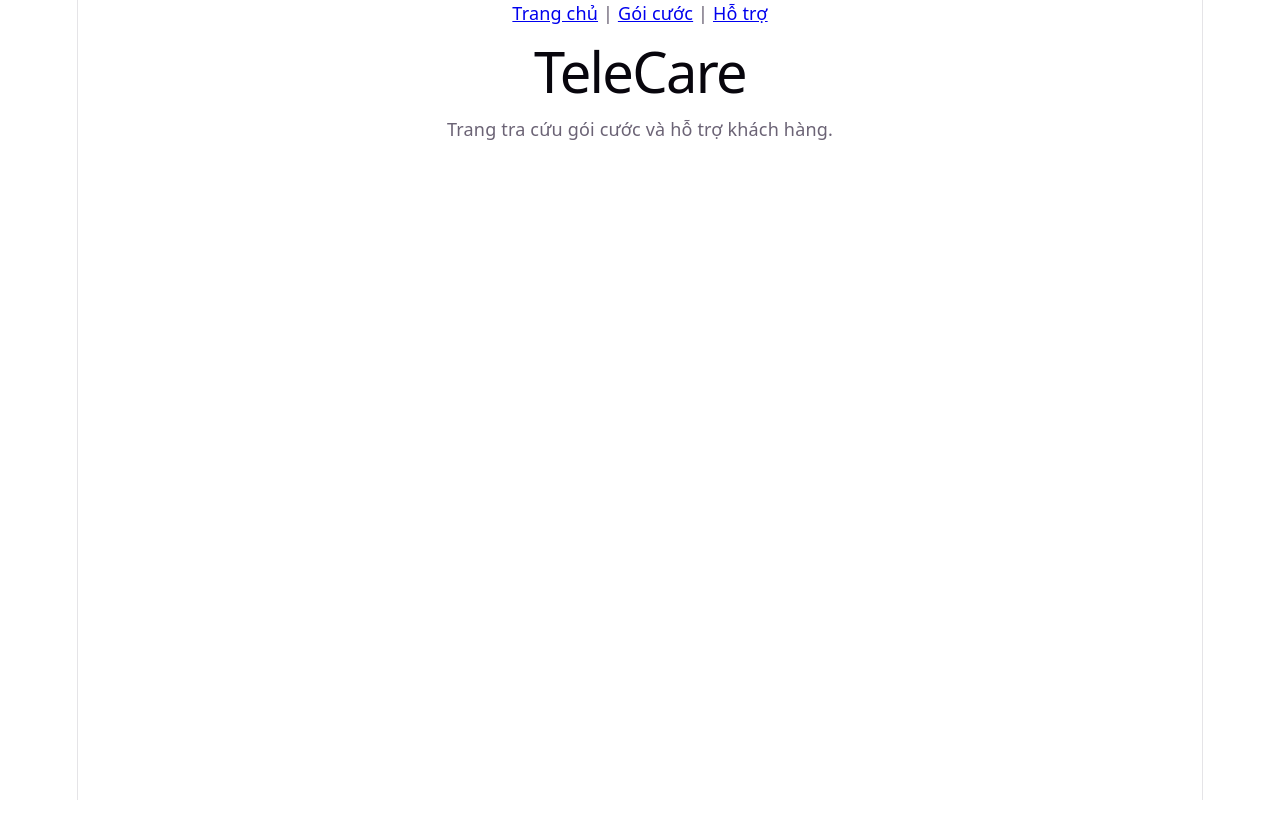
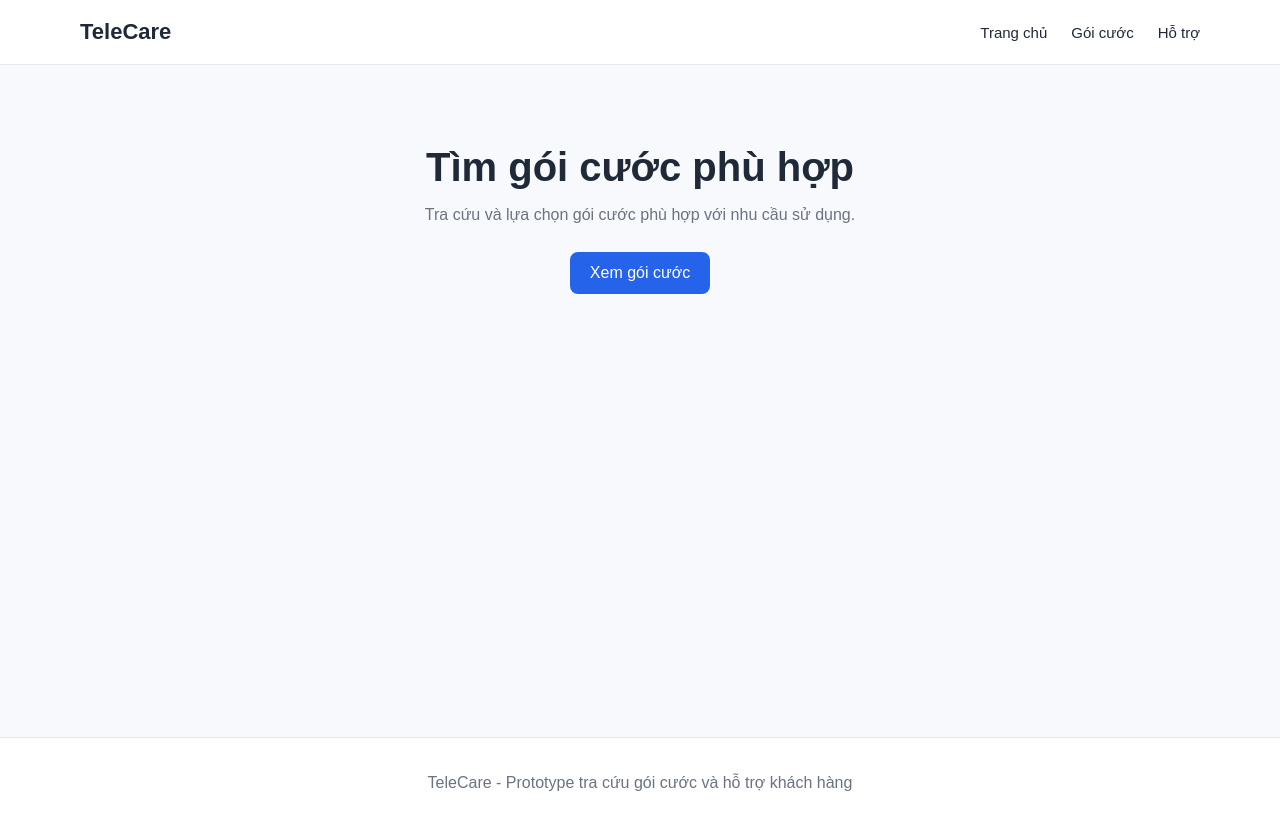
Before and after one commit to dothanhvan1607/TeleCare, a React (Vite) app: page / in a window 1280 px wide. Before the commit the page ends 800 px from the top, so only its background shows below. Built offline with nearby package versions, Linux system fonts and the light colour scheme.

Commit message:
feat: build TeleCare layout and reusable components

```diff
--- a/src/App.tsx
+++ b/src/App.tsx
@@ -1,4 +1,6 @@
-import { Link, Route, Routes } from 'react-router-dom'
+import { Route, Routes } from 'react-router-dom'
+import Header from './components/Header'
+import Footer from './components/Footer'
 import Home from './pages/Home'
 import Packages from './pages/Packages'
 import PackageDetail from './pages/PackageDetail'
@@ -6,20 +8,20 @@ import Support from './pages/Support'
 
 function App() {
   return (
-    <>
-      <nav>
-        <Link to="/">Trang chủ</Link> |{' '}
-        <Link to="/packages">Gói cước</Link> |{' '}
-        <Link to="/support">Hỗ trợ</Link>
-      </nav>
+    <div className="app">
+      <Header />
 
+      <main className="main-content">
         <Routes>
           <Route path="/" element={<Home />} />
           <Route path="/packages" element={<Packages />} />
           <Route path="/packages/:id" element={<PackageDetail />} />
           <Route path="/support" element={<Support />} />
         </Routes>
-    </>
+      </main>
+
+      <Footer />
+    </div>
   )
 }
 
--- a/src/components/Footer.tsx
+++ b/src/components/Footer.tsx
@@ -0,0 +1,11 @@
+function Footer() {
+  return (
+    <footer className="footer">
+      <div className="container">
+        <p>TeleCare - Prototype tra cứu gói cước và hỗ trợ khách hàng</p>
+      </div>
+    </footer>
+  )
+}
+
+export default Footer
--- a/src/components/Header.tsx
+++ b/src/components/Header.tsx
@@ -0,0 +1,21 @@
+import { Link } from 'react-router-dom'
+
+function Header() {
+  return (
+    <header className="header">
+      <div className="container header-inner">
+        <Link to="/" className="logo">
+          TeleCare
+        </Link>
+
+        <nav className="nav">
+          <Link to="/">Trang chủ</Link>
+          <Link to="/packages">Gói cước</Link>
+          <Link to="/support">Hỗ trợ</Link>
+        </nav>
+      </div>
+    </header>
+  )
+}
+
+export default Header
--- a/src/index.css
+++ b/src/index.css
@@ -1,111 +1,99 @@
-:root {
-  --text: #6b6375;
-  --text-h: #08060d;
-  --bg: #fff;
-  --border: #e5e4e7;
-  --code-bg: #f4f3ec;
-  --accent: #aa3bff;
-  --accent-bg: rgba(170, 59, 255, 0.1);
-  --accent-border: rgba(170, 59, 255, 0.5);
-  --social-bg: rgba(244, 243, 236, 0.5);
-  --shadow:
-    rgba(0, 0, 0, 0.1) 0 10px 15px -3px, rgba(0, 0, 0, 0.05) 0 4px 6px -2px;
-
-  --sans: system-ui, 'Segoe UI', Roboto, sans-serif;
-  --heading: system-ui, 'Segoe UI', Roboto, sans-serif;
-  --mono: ui-monospace, Consolas, monospace;
-
-  font: 18px/145% var(--sans);
-  letter-spacing: 0.18px;
-  color-scheme: light dark;
-  color: var(--text);
-  background: var(--bg);
-  font-synthesis: none;
-  text-rendering: optimizeLegibility;
-  -webkit-font-smoothing: antialiased;
-  -moz-osx-font-smoothing: grayscale;
-
-  @media (max-width: 1024px) {
-    font-size: 16px;
-  }
-}
-
-@media (prefers-color-scheme: dark) {
-  :root {
-    --text: #9ca3af;
-    --text-h: #f3f4f6;
-    --bg: #16171d;
-    --border: #2e303a;
-    --code-bg: #1f2028;
-    --accent: #c084fc;
-    --accent-bg: rgba(192, 132, 252, 0.15);
-    --accent-border: rgba(192, 132, 252, 0.5);
-    --social-bg: rgba(47, 48, 58, 0.5);
-    --shadow:
-      rgba(0, 0, 0, 0.4) 0 10px 15px -3px, rgba(0, 0, 0, 0.25) 0 4px 6px -2px;
-  }
-
-  #social .button-icon {
-    filter: invert(1) brightness(2);
-  }
-}
-
-#root {
-  width: 1126px;
-  max-width: 100%;
-  margin: 0 auto;
-  text-align: center;
-  border-inline: 1px solid var(--border);
-  min-height: 100svh;
-  display: flex;
-  flex-direction: column;
+* {
   box-sizing: border-box;
 }
 
 body {
   margin: 0;
+  font-family: Arial, Helvetica, sans-serif;
+  background: #f7f9fc;
+  color: #1f2937;
 }
 
-h1,
-h2 {
-  font-family: var(--heading);
-  font-weight: 500;
-  color: var(--text-h);
+a {
+  color: inherit;
+  text-decoration: none;
 }
 
-h1 {
-  font-size: 56px;
-  letter-spacing: -1.68px;
-  margin: 32px 0;
-  @media (max-width: 1024px) {
-    font-size: 36px;
-    margin: 20px 0;
-  }
-}
-h2 {
-  font-size: 24px;
-  line-height: 118%;
-  letter-spacing: -0.24px;
-  margin: 0 0 8px;
-  @media (max-width: 1024px) {
-    font-size: 20px;
-  }
-}
-p {
-  margin: 0;
+.container {
+  width: min(1120px, calc(100% - 32px));
+  margin: 0 auto;
 }
 
-code,
-.counter {
-  font-family: var(--mono);
-  display: inline-flex;
-  border-radius: 4px;
-  color: var(--text-h);
+.header {
+  background: #ffffff;
+  border-bottom: 1px solid #e5e7eb;
 }
 
-code {
+.header-inner {
+  min-height: 64px;
+  display: flex;
+  align-items: center;
+  justify-content: space-between;
+}
+
+.logo {
+  font-size: 22px;
+  font-weight: 700;
+}
+
+.nav {
+  display: flex;
+  gap: 24px;
+}
+
+.nav a {
   font-size: 15px;
-  line-height: 135%;
-  padding: 4px 8px;
-  background: var(--code-bg);
 }
+
+.nav a:hover {
+  color: #2563eb;
+}
+
+.main-content {
+  min-height: calc(100vh - 128px);
+}
+
+.footer {
+  background: #ffffff;
+  border-top: 1px solid #e5e7eb;
+  padding: 20px 0;
+  text-align: center;
+  color: #6b7280;
+}
+
+.hero {
+  padding: 80px 0;
+  text-align: center;
+}
+
+.hero h1 {
+  margin: 0 0 16px;
+  font-size: 40px;
+}
+
+.hero p {
+  margin-bottom: 28px;
+  color: #6b7280;
+}
+
+.primary-button {
+  display: inline-block;
+  padding: 12px 20px;
+  background: #2563eb;
+  color: white;
+  border-radius: 8px;
+}
+
+.button {
+  padding: 10px 18px;
+  border: none;
+  border-radius: 8px;
+  cursor: pointer;
+}
+
+.package-card {
+  padding: 20px;
+  border: 1px solid #e5e7eb;
+  border-radius: 12px;
+  background: white;
+}
--- a/src/pages/Home.tsx
+++ b/src/pages/Home.tsx
@@ -1,8 +1,19 @@
+import { Link } from 'react-router-dom'
+
 function Home() {
   return (
-    <div>
-      <h1>TeleCare</h1>
-      <p>Trang tra cứu gói cước và hỗ trợ khách hàng.</p>
+    <div className="container">
+      <section className="hero">
+        <h1>Tìm gói cước phù hợp</h1>
+
+        <p>
+          Tra cứu và lựa chọn gói cước phù hợp với nhu cầu sử dụng.
+        </p>
+
+        <Link to="/packages" className="primary-button">
+          Xem gói cước
+        </Link>
+      </section>
     </div>
   )
 }
```
Also changed, not shown: src/components/Button.tsx (+14 -0 lines), src/components/PackageCard.tsx (+23 -0 lines). Lines whose indentation alone changed are shown as unchanged.
